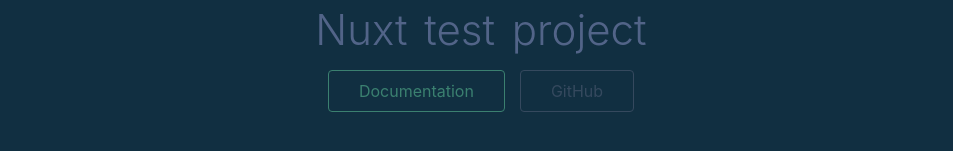
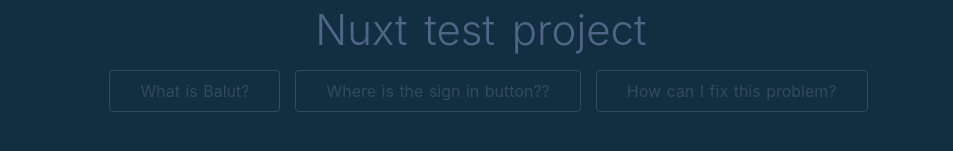
Before and after one commit to jonatasoli/nuxt-fundamentals, a Nuxt app: page / in a window 1280 px wide. Shown: the part 275-426 px from the top of the page, without its empty margins (159-1112 px from the left). Built offline with nearby package versions, Linux system fonts and the light colour scheme.

Commit message:
User Vue store

```diff
--- a/pages/index.vue
+++ b/pages/index.vue
@@ -9,14 +9,14 @@
         Nuxt test project
       </h2>
       <div class="links">
-        <a
-          href="https://nuxtjs.org/"
-          target="_blank"
-          class="button--green">Documentation</a>
-        <a
-          href="https://github.com/nuxt/nuxt.js"
-          target="_blank"
-          class="button--grey">GitHub</a>
+        <nuxt-link
+          v-for="post in posts"
+          :to="{name: 'posts-id', params: {id: post.id}}"
+          :key="post.id"
+          class="button--grey"
+        >
+          {{post.title}}
+        </nuxt-link>
       </div>
     </div>
   </section>
@@ -28,7 +28,12 @@
 export default {
   components: {
     Logo
-  }
+  },
+    computed: {
+      posts () {
+        return this.$store.state.posts.all
+      }
+    }
 }
 </script>
 
--- a/pages/posts/_id.vue
+++ b/pages/posts/_id.vue
@@ -20,32 +20,15 @@
   export default {
     data () {
       return {
-        id: this.$route.params.id,
-        posts: [
-          {
-            id: 'balut',
-            title: 'What is Balut?',
-            content: 'If someone placed balut on your plate, you might think they were serving you a hardboiled egg. That is, until you cracked it open and a fully intact duck embryo spilled out. Balut, considered a delicacy in many Asian countries, is produced when fertilized duck eggs are placed in warm sunlight. After about eight days, the eggs are held up to the light and checked to ensure that the budding embryo is ready. Then, the eggs are cooked and served with a dash of salt and a few squirts of lemon juice.'
-          },
-          {
-            id: 'whereIsIt',
-            title: 'Where is the sign in button??',
-            content: 'I\'ve stalked the forum for a while, reading everything closely, but today I decided that it was time to register as a user. So I did, this morning! But now, when I came back to the forum, I cannot seem to find the damn sign in button? WHERE IS IT???!??'
-          },
-          {
-            id: 'how',
-            title: 'How can I fix this problem?',
-            content: 'Please help me. I dont know what is the best way to fix my problem. I cant reproduce and I cant tell more info. Can someone help me asap??? I am in a hurry!!!'
-          }
-        ]
+        id: this.$route.params.id
       }
     },
     computed: {
       post () {
-        return this.posts.find(post => post.id === this.id)
+        return this.$store.state.posts.all.find(post => post.id === this.id)
       },
       relatedPosts () {
-        return this.posts.filter(post => post.id !== this.id)
+        return this.$store.state.posts.all.filter(post => post.id !== this.id)
       }
     }
   }
--- /dev/null
+++ b/store/index.js
@@ -0,0 +1,3 @@
+export const state = () => ({
+ })
+export const getters = {}
--- /dev/null
+++ b/store/posts.js
@@ -0,0 +1,19 @@
+export const state = () => ({
+  all: [
+    {
+      id: 'balut',
+      title: 'What is Balut?',
+      content: 'If someone placed balut on your plate, you might think they were serving you a hardboiled egg. That is, until you cracked it open and a fully intact duck embryo spilled out. Balut, considered a delicacy in many Asian countries, is produced when fertilized duck eggs are placed in warm sunlight. After about eight days, the eggs are held up to the light and checked to ensure that the budding embryo is ready. Then, the eggs are cooked and served with a dash of salt and a few squirts of lemon juice.'
+    },
+    {
+      id: 'whereIsIt',
+      title: 'Where is the sign in button??',
+      content: 'I\'ve stalked the forum for a while, reading everything closely, but today I decided that it was time to register as a user. So I did, this morning! But now, when I came back to the forum, I cannot seem to find the damn sign in button? WHERE IS IT???!??'
+    },
+    {
+      id: 'how',
+      title: 'How can I fix this problem?',
+      content: 'Please help me. I dont know what is the best way to fix my problem. I cant reproduce and I cant tell more info. Can someone help me asap??? I am in a hurry!!!'
+    }
+  ]
+})
```
